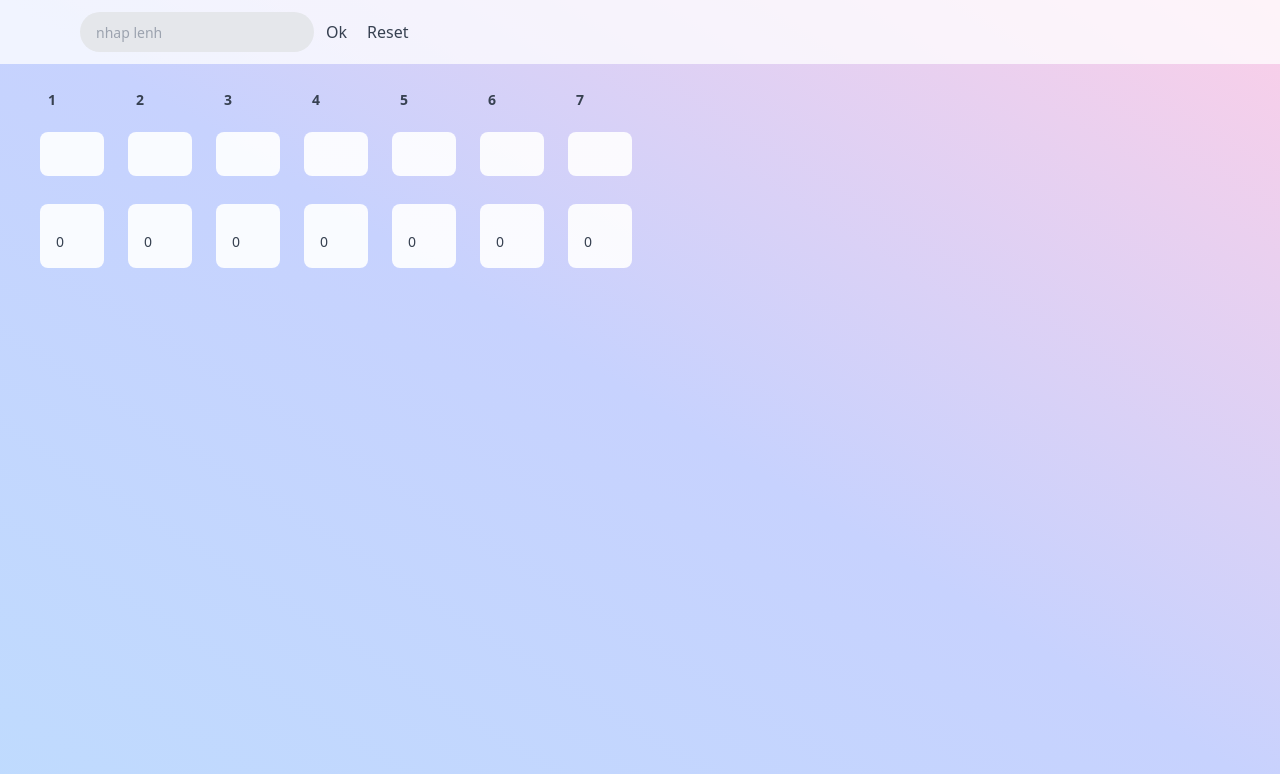
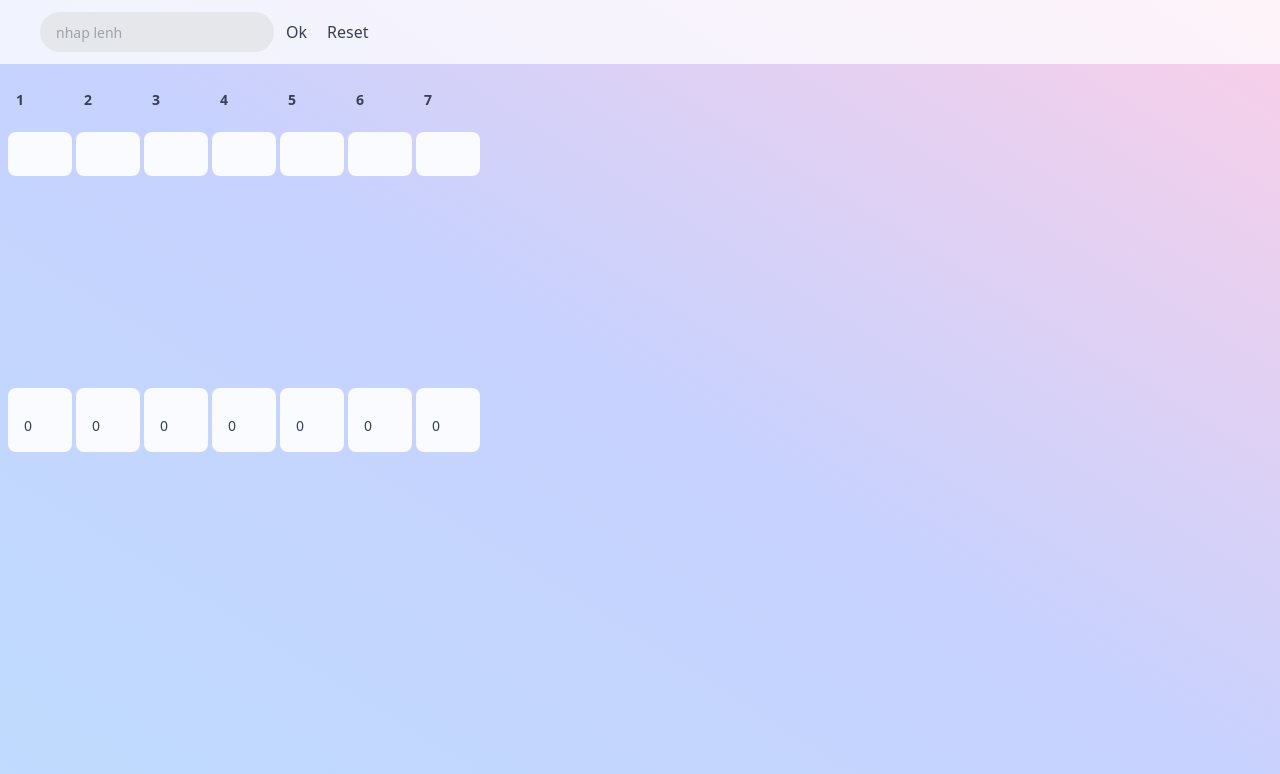
Before and after one commit to abel3t/calculate-income, a Next.js app: page / in a window 1280 px wide. Shown: the top 774 px of the page. Built offline with nearby package versions, Linux system fonts and the light colour scheme.

Commit message:
update style

```diff
--- a/src/pages/index.tsx
+++ b/src/pages/index.tsx
@@ -59,12 +59,12 @@ export default function Home() {
 
   return (
     <main
-      className={`flex min-h-screen flex-col items-center justify-between`}
+      className={`flex min-h-screen`}
     >
       <div className="flex flex-col w-screen h-screen overflow-auto text-gray-700 bg-gradient-to-tr from-blue-200 via-indigo-200 to-pink-200">
         <div className="flex items-center flex-shrink-0 w-full h-16 px-10 bg-white bg-opacity-75">
           <input
-            className="flex items-center h-10 px-4 ml-10 text-sm bg-gray-200 rounded-full focus:outline-none focus:ring"
+            className="flex items-center h-10 px-4 text-sm bg-gray-200 rounded-full focus:outline-none focus:ring"
             type="search"
             placeholder="nhap lenh"
             value={command}
@@ -80,7 +80,7 @@ export default function Home() {
           </button>
         </div>
 
-        <div className="flex flex-grow px-10 mt-4 space-x-6 overflow-auto">
+        <div className="flex flex-grow px-2 mt-4 space-x-1 overflow-auto">
           {data.map((x: any) => (
             <Card key={x.order} {...x} />
           ))}
@@ -96,11 +96,12 @@ const Card = ({ amounts, order }: { amounts: number[]; order: number }) => {
       <div className="flex items-center flex-shrink-0 h-10 px-2">
         <span className="block text-sm font-semibold">{order}</span>
       </div>
-      <div className="flex flex-col pb-2 overflow-auto">
+
+
+      <div className="flex flex-col pb-2 overflow-auto h-64">
         <div className="flex flex-col pb-2 overflow-auto">
           <div
             className="relative flex flex-col items-start p-4 mt-3 bg-white rounded-lg cursor-pointer bg-opacity-90 group hover:bg-opacity-100"
-            draggable="true"
           >
             <h4 className="mt-3 text-sm font-medium">
               {amounts.map((amount, index) => (
@@ -110,6 +111,7 @@ const Card = ({ amounts, order }: { amounts: number[]; order: number }) => {
           </div>
         </div>
       </div>
+
 
       <div className="flex flex-col pb-2 overflow-auto">
         <div className="flex flex-col pb-2 overflow-auto">
```
